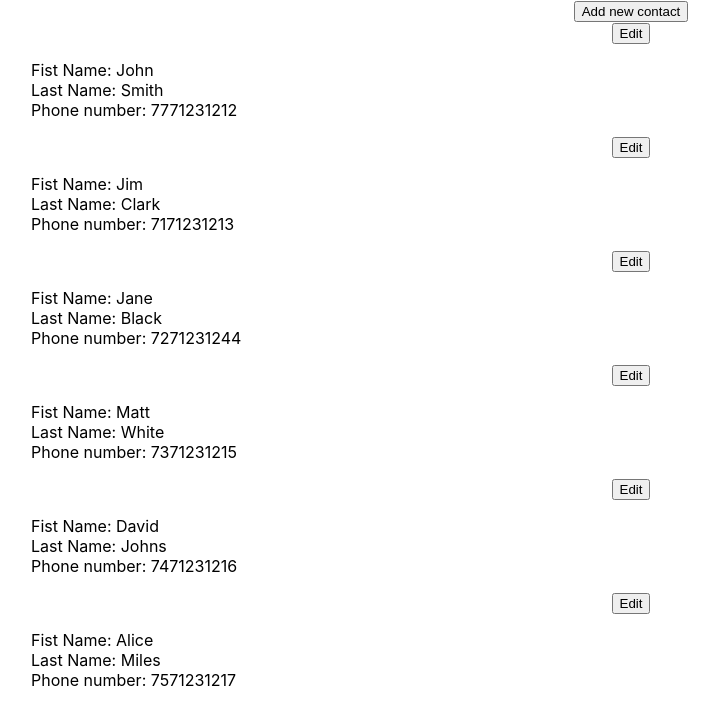
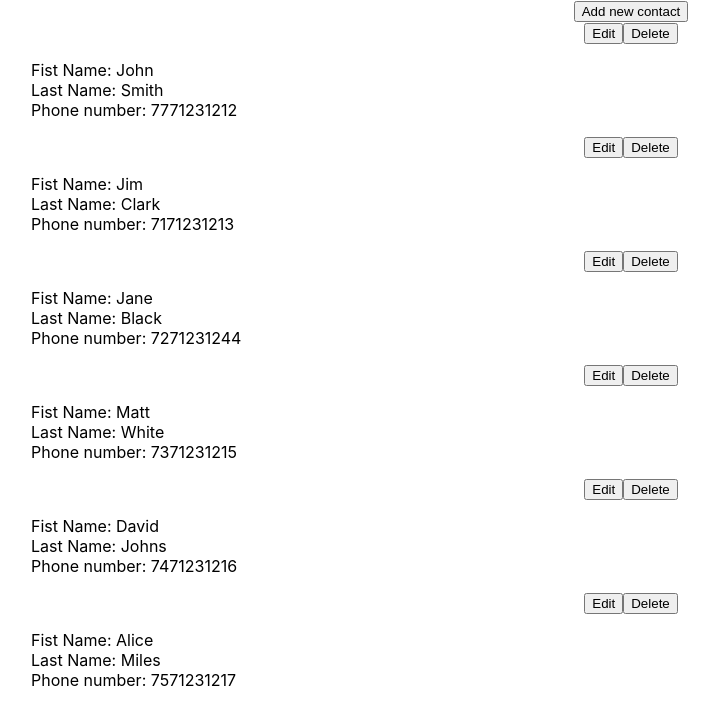
Before and after one commit to Katerina-spb/contact-list, a React (Create React App) app: page / in a window 1280 px wide. Shown: the top 724 px of the page, without its empty margins (9-728 px from the left). Built offline with nearby package versions, Linux system fonts and the light colour scheme.

Commit message:
Added delete functionality

```diff
--- a/src/App.js
+++ b/src/App.js
@@ -1,4 +1,3 @@
-import logo from './logo.svg';
 import './App.css';
 import ContactList from './ContactList';
 import EditForm from './EditForm.js';
@@ -11,10 +10,9 @@ function App() {
   const [contacts, setContacts] = useState(contactsData);
 
   const updateData = (updatedInfo) => {
-    let changedContact = contacts.find(element => element.id === updatedInfo.id);
+    let changedContact = contacts.find(contact => contact.id === updatedInfo.id);
     let index = contacts.indexOf(changedContact);
-    var tempArray = contacts.slice();
-
+    let tempArray = contacts.slice();
     //if this is a new contact
     if (index === -1) {
       var newId = contacts.length + 1;
@@ -26,11 +24,19 @@ function App() {
     setContacts(tempArray);
   }
 
+  const deleteContact = (id) => {
+    let contactToDelete = contacts.find(element => element.id === id);
+    let indexToDelete = contacts.indexOf(contactToDelete);
+    let tempArray = contacts.slice();
+    tempArray.splice(indexToDelete, 1);
+    setContacts(tempArray);
+  }
+
   return (
     <div className="App">
       <Router>
         <Switch>
-          <Route path='/' exact component={() => <ContactList contacts = {contacts}/>} />
+          <Route path='/' exact component={() => <ContactList contacts = {contacts} delete = {deleteContact} />} />
           <Route path='/edit' component={() => <EditForm updateData = {updateData} />} />
           <Route path='/add' component={() => <EditForm updateData = {updateData} newContact = {true} />} />
         </Switch>
--- a/src/Contact.js
+++ b/src/Contact.js
@@ -2,6 +2,11 @@ import './Contact.css';
 import { Link } from 'react-router-dom';
 
 function Contact(props) {
+  const confirmDelete = () => {
+    if (window.confirm(`Are you sure you want to delete the contact for ${props.contact.firstName}?`)) {
+      props.delete(props.contact.id);
+    }
+  }
 
   return (
     <div>
@@ -14,6 +19,7 @@ function Contact(props) {
         }}>
         <button>Edit</button>
       </Link>
+      <button onClick={confirmDelete}>Delete</button>
 
       <ul>
         <li>Fist Name: {props.contact.firstName}</li>
--- a/src/ContactList.js
+++ b/src/ContactList.js
@@ -16,7 +16,7 @@ function ContactList(props) {
       </Link>
       {props.contacts.map((contact) => {
         return (
-          <Contact key= {contact.id} contact = {contact} />
+          <Contact key= {contact.id} contact = {contact} delete = {props.delete}/>
         )
       })}
     </div>
```
